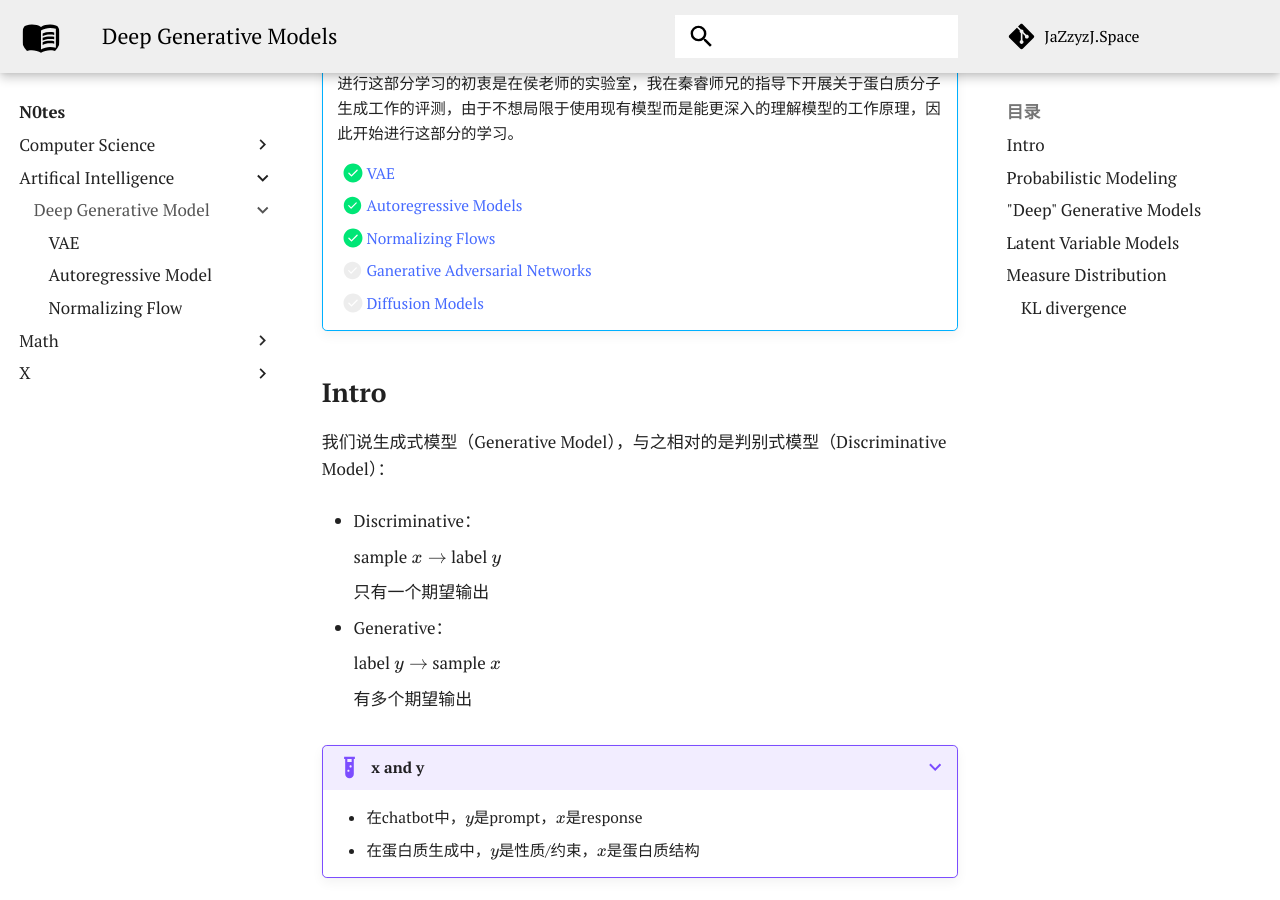
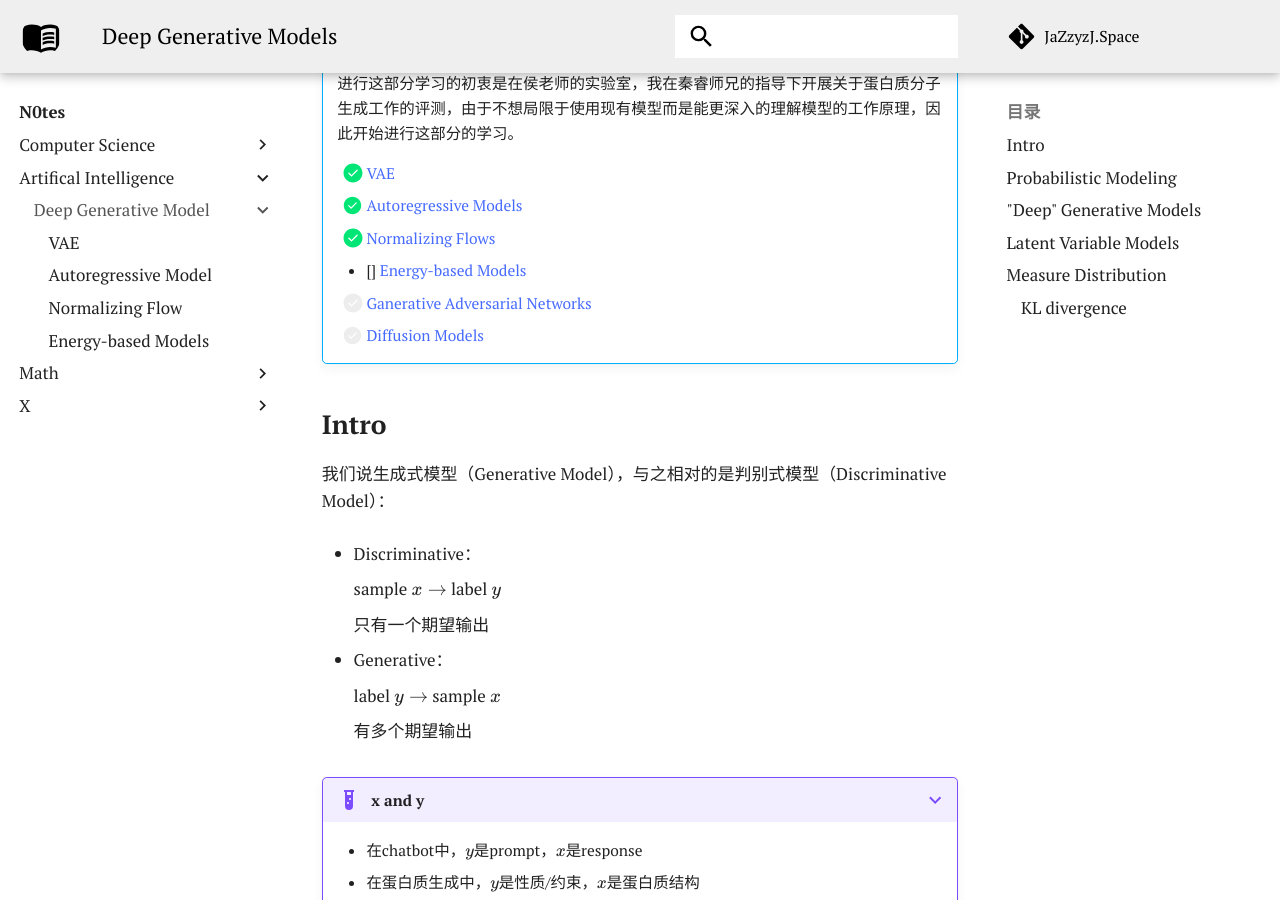
Before and after one commit to JazZyzJ/JazZyzJ.github.io, an MkDocs documentation site: the page built from docs/notes/ai/dgm/index.md, in a window 1280 px wide and 900 px high, scrolled down 434 px. Built offline with MkDocs 1.6.1 and Material for MkDocs 9.7.7, drawn with Linux system fonts in a browser that asks for light colours; some web fonts are replaced; comment, search, counter and statistics services are not loaded.

Commit message:
start energy based models

```diff
--- a/docs/notes/ai/dgm/index.md
+++ b/docs/notes/ai/dgm/index.md
@@ -16,7 +16,7 @@ comment: true
     - [x] [VAE](./vae.md)
     - [x] [Autoregressive Models](./ar.md)
     - [x] [Normalizing Flows](./nf.md)
-
+    - []  [Energy-based Models](./energy.md)
     - [ ] [Ganerative Adversarial Networks](./gan.md)
     - [ ] [Diffusion Models](./dm.md)
 
--- a/mkdocs.yml
+++ b/mkdocs.yml
@@ -153,6 +153,7 @@ nav:
             - VAE: notes/ai/dgm/vae.md
             - Autoregressive Model: notes/ai/dgm/ar.md
             - Normalizing Flow: notes/ai/dgm/flow.md
+            - Energy-based Models: notes/ai/dgm/energy.md
       - Math:
         - notes/math/index.md
         - Random Process:
```
Also changed, not shown: docs/notes/ai/dgm/energy.md (added, +1 -0 lines).
